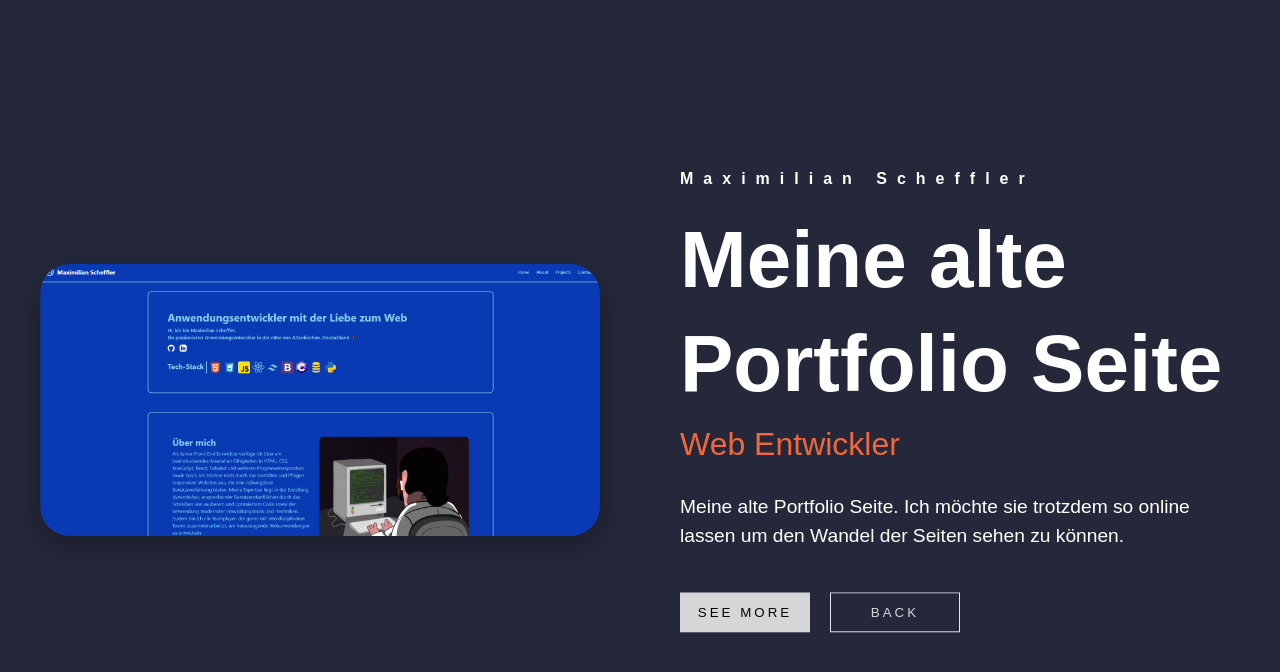
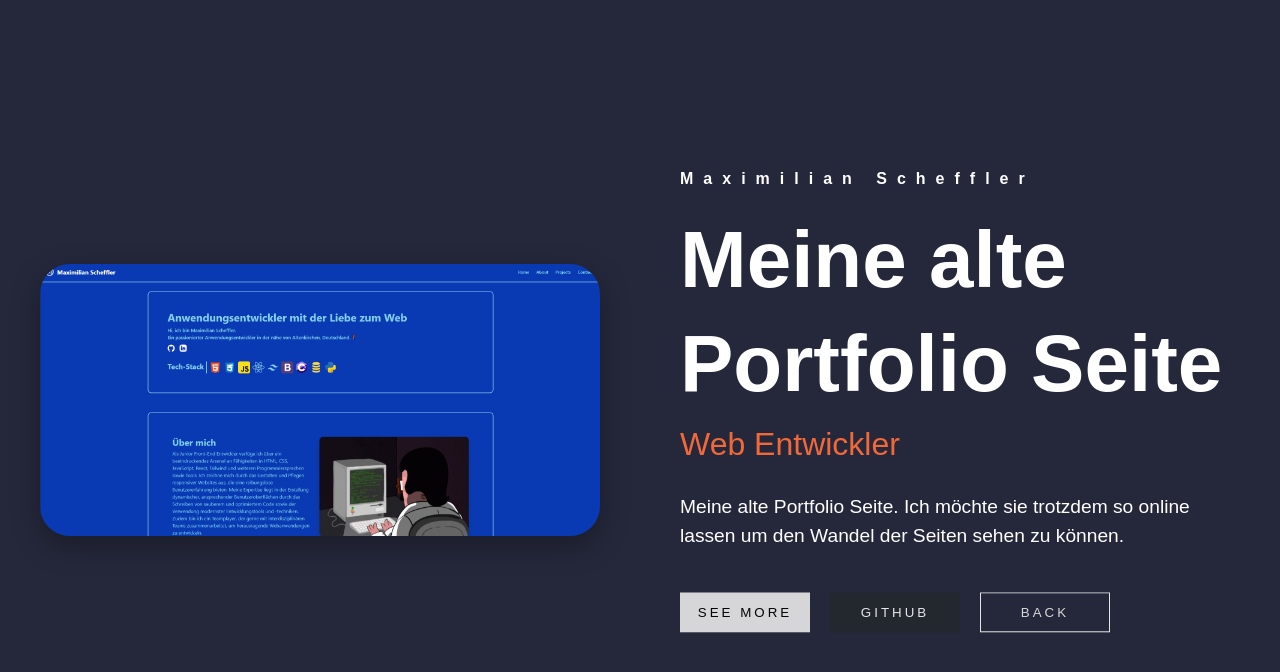
Before and after one commit to JackScheff420/jackscheff420.github.io, a plain HTML site: page index.html in a window 1280 px wide. Both pictures are taken after a click on the element 1199 px from the left and 214 px from the top of the page. Drawn offline with Linux system fonts and the light colour scheme; a web font is replaced by a local one.

Commit message:
update with working buttons and links

```diff
--- /dev/null
+++ b/projects.json
@@ -0,0 +1,64 @@
+{
+  "projects": [
+    {
+      "title": "Meine alte Portfolio Seite",
+      "description": "Meine alte Portfolio Seite. Ich möchte sie trotzdem so online lassen um den Wandel der Seiten sehen zu können.",
+      "websiteUrl": "https://jackscheff420.github.io/portfolio_old/",
+      "githubUrl": "https://github.com/JackScheff420/portfolio_old"
+    },
+    {
+      "title": "Sitzplatzbuchung",
+      "description": "Front-end für eine Simple Sitzplatzbuchung / Design Proof of concept",
+      "websiteUrl": "https://jackscheff420.github.io/sitzplatzbuchung/",
+      "githubUrl": "https://github.com/JackScheff420/sitzplatzbuchung"
+    },
+    {
+      "title": "Yachthafen Buchungssoftware",
+      "description": "Eine Projektarbeit für eine einfache Platzbuchungssoftware für einen Yachthafen",
+      "websiteUrl": null,
+      "githubUrl": "https://github.com/JackScheff420/Yachthafen_Buchung"
+    },
+    {
+      "title": "Artikelverwaltung",
+      "description": "Eine Projektarbeit bei der Benutzer Artikeldaten in und aus einer Datenbank einsehen und verändern können",
+      "websiteUrl": null,
+      "githubUrl": "https://github.com/JackScheff420/DBMS_Projektarbeit"
+    },
+    {
+      "title": "ScheffBlog",
+      "description": "Ein eigener Blog über Videospiele und sonstiges, gemacht mit Jeckyll.",
+      "websiteUrl": "https://jackscheff420.github.io/scheffblog/",
+      "githubUrl": "https://github.com/JackScheff420/scheffblog"
+    },
+    {
+      "title": "Slotmachine",
+      "description": "Ein Webbrowser SlotMachine Spiel mit Progression-Mechaniken.",
+      "websiteUrl": "https://jackscheff420.github.io/SlotMachine/",
+      "githubUrl": "https://github.com/JackScheff420/SlotMachine"
+    },
+    {
+      "title": "Roguelike Path Maker",
+      "description": "Ein Tool zur Erstellung von Roguelike-Leveln mit zufälligen Elementen.",
+      "websiteUrl": "https://jackscheff420.github.io/roguelike-path-maker/",
+      "githubUrl": "https://github.com/JackScheff420/roguelike-path-maker"
+    },
+    {
+      "title": "Decimal Calendar",
+      "description": "Ein Kalender, der das Jahr in ein Dezimalsystem unterteilt. Zusätzlich wird hier die Uhrzeit auch in Dezimal angezeigt.",
+      "websiteUrl": "https://jackscheff420.github.io/decimal-calendar/",
+      "githubUrl": "https://github.com/JackScheff420/decimal-calendar"
+    },
+    {
+      "title": "Project 9",
+      "description": "Beschreibung für Projekt 9.",
+      "websiteUrl": null,
+      "githubUrl": null
+    },
+    {
+      "title": "Project 10",
+      "description": "Beschreibung für Projekt 10.",
+      "websiteUrl": null,
+      "githubUrl": null
+    }
+  ]
+}
--- a/script.js
+++ b/script.js
@@ -9,18 +9,31 @@ document.addEventListener('DOMContentLoaded', function() {
     // Track animation timing for accurate rotation calculation
     let animationStartTime = Date.now();
 
-    const imageData = [
-        { title: "Meine alte Portfolio Seite", description: "Meine alte Portfolio Seite. Ich möchte sie trotzdem so online lassen um den Wandel der Seiten sehen zu können." },
-        { title: "Sitzplatzbuchung", description: "Front-end für eine Simple Sitzplatzbuchung / Design Proof of concept" },
-        { title: "Yachthafen Buchungssoftware", description: "Eine Projektarbeit für eine einfache Platzbuchungssoftware für einen Yachthafen" },
-        { title: "Artikelverwaltung", description: "Eine Projektarbeit bei der Benutzer Artikeldaten in und aus einer Datenbank einsehen und verändern können" },
-        { title: "Project 5", description: "Beschreibung für Projekt 5. Hier kannst du detaillierte Informationen über dieses Projekt hinzufügen, einschließlich der verwendeten Technologien, Herausforderungen und Ergebnisse." },
-        { title: "Project 6", description: "Beschreibung für Projekt 6. Hier kannst du detaillierte Informationen über dieses Projekt hinzufügen, einschließlich der verwendeten Technologien, Herausforderungen und Ergebnisse." },
-        { title: "Project 7", description: "Beschreibung für Projekt 7. Hier kannst du detaillierte Informationen über dieses Projekt hinzufügen, einschließlich der verwendeten Technologien, Herausforderungen und Ergebnisse." },
-        { title: "Project 8", description: "Beschreibung für Projekt 8. Hier kannst du detaillierte Informationen über dieses Projekt hinzufügen, einschließlich der verwendeten Technologien, Herausforderungen und Ergebnisse." },
-        { title: "Project 9", description: "Beschreibung für Projekt 9. Hier kannst du detaillierte Informationen über dieses Projekt hinzufügen, einschließlich der verwendeten Technologien, Herausforderungen und Ergebnisse." },
-        { title: "Project 10", description: "Beschreibung für Projekt 10. Hier kannst du detaillierte Informationen über dieses Projekt hinzufügen, einschließlich der verwendeten Technologien, Herausforderungen und Ergebnisse." }
-    ];
+    // Load project data from JSON file
+    let imageData = [];
+
+    // Fetch project data
+    fetch('projects.json')
+        .then(response => response.json())
+        .then(data => {
+            imageData = data.projects;
+        })
+        .catch(error => {
+            console.error('Error loading project data:', error);
+            // Fallback data if JSON fails to load
+            imageData = [
+                { title: "Meine alte Portfolio Seite", description: "Meine alte Portfolio Seite. Ich möchte sie trotzdem so online lassen um den Wandel der Seiten sehen zu können.", websiteUrl: null, githubUrl: null },
+                { title: "Sitzplatzbuchung", description: "Front-end für eine Simple Sitzplatzbuchung / Design Proof of concept", websiteUrl: null, githubUrl: null },
+                { title: "Yachthafen Buchungssoftware", description: "Eine Projektarbeit für eine einfache Platzbuchungssoftware für einen Yachthafen", websiteUrl: null, githubUrl: null },
+                { title: "Artikelverwaltung", description: "Eine Projektarbeit bei der Benutzer Artikeldaten in und aus einer Datenbank einsehen und verändern können", websiteUrl: null, githubUrl: null },
+                { title: "Project 5", description: "Beschreibung für Projekt 5. Hier kannst du detaillierte Informationen über dieses Projekt hinzufügen, einschließlich der verwendeten Technologien, Herausforderungen und Ergebnisse.", websiteUrl: null, githubUrl: null },
+                { title: "Project 6", description: "Beschreibung für Projekt 6. Hier kannst du detaillierte Informationen über dieses Projekt hinzufügen, einschließlich der verwendeten Technologien, Herausforderungen und Ergebnisse.", websiteUrl: null, githubUrl: null },
+                { title: "Project 7", description: "Beschreibung für Projekt 7. Hier kannst du detaillierte Informationen über dieses Projekt hinzufügen, einschließlich der verwendeten Technologien, Herausforderungen und Ergebnisse.", websiteUrl: null, githubUrl: null },
+                { title: "Project 8", description: "Beschreibung für Projekt 8. Hier kannst du detaillierte Informationen über dieses Projekt hinzufügen, einschließlich der verwendeten Technologien, Herausforderungen und Ergebnisse.", websiteUrl: null, githubUrl: null },
+                { title: "Project 9", description: "Beschreibung für Projekt 9. Hier kannst du detaillierte Informationen über dieses Projekt hinzufügen, einschließlich der verwendeten Technologien, Herausforderungen und Ergebnisse.", websiteUrl: null, githubUrl: null },
+                { title: "Project 10", description: "Beschreibung für Projekt 10. Hier kannst du detaillierte Informationen über dieses Projekt hinzufügen, einschließlich der verwendeten Technologien, Herausforderungen und Ergebnisse.", websiteUrl: null, githubUrl: null }
+            ];
+        });
 
     infoSection.innerHTML = `
                 <div class="infoImage">
@@ -33,6 +46,7 @@ document.addEventListener('DOMContentLoaded', function() {
                     <div class="des"></div>
                     <div class="buttons">
                         <button class="seeMore">SEE MORE</button>
+                        <button class="github">GITHUB</button>
                         <button class="back">BACK</button>
                     </div>
                 </div>
@@ -60,8 +74,23 @@ document.addEventListener('DOMContentLoaded', function() {
     // Event listener for see more button
     const seeMoreButton = infoSection.querySelector('.seeMore');
     seeMoreButton.addEventListener('click', function() {
-        // Hier kannst du eine Funktion hinzufügen, die zu einer detaillierteren Projektseite führt
-        alert('Weiterleitung zur Projektdetailseite...');
+        const currentIndex = parseInt(this.getAttribute('data-current-index'));
+        if (currentIndex !== undefined && imageData[currentIndex] && imageData[currentIndex].websiteUrl) {
+            window.open(imageData[currentIndex].websiteUrl, '_blank');
+        } else {
+            alert('Keine Website-URL verfügbar für dieses Projekt');
+        }
+    });
+
+    // Event listener for GitHub button
+    const githubButton = infoSection.querySelector('.github');
+    githubButton.addEventListener('click', function() {
+        const currentIndex = parseInt(this.getAttribute('data-current-index'));
+        if (currentIndex !== undefined && imageData[currentIndex] && imageData[currentIndex].githubUrl) {
+            window.open(imageData[currentIndex].githubUrl, '_blank');
+        } else {
+            alert('Keine GitHub-URL verfügbar für dieses Projekt');
+        }
     });
 
     // Add click event for each image
@@ -123,9 +152,31 @@ document.addEventListener('DOMContentLoaded', function() {
 
                     // Set the selected image and text
                     const selectedImg = this.querySelector('img').src;
+                    const currentProject = imageData[index];
+
                     infoSection.querySelector('.infoImage img').src = selectedImg;
-                    infoSection.querySelector('.title').textContent = imageData[index].title;
-                    infoSection.querySelector('.des').textContent = imageData[index].description;
+                    infoSection.querySelector('.title').textContent = currentProject.title;
+                    infoSection.querySelector('.des').textContent = currentProject.description;
+
+                    // Set data attributes for button event handlers
+                    const seeMoreBtn = infoSection.querySelector('.seeMore');
+                    const githubBtn = infoSection.querySelector('.github');
+
+                    seeMoreBtn.setAttribute('data-current-index', index);
+                    githubBtn.setAttribute('data-current-index', index);
+
+                    // Show/hide buttons based on URL availability
+                    if (currentProject.websiteUrl) {
+                        seeMoreBtn.style.display = 'block';
+                    } else {
+                        seeMoreBtn.style.display = 'none';
+                    }
+
+                    if (currentProject.githubUrl) {
+                        githubBtn.style.display = 'block';
+                    } else {
+                        githubBtn.style.display = 'none';
+                    }
 
                     // Reset animation for next use
                     infoSection.querySelector('.infoImage img').style.animation = 'none';
--- a/style.css
+++ b/style.css
@@ -170,7 +170,7 @@
 
 .infotext .buttons {
     display: grid;
-    grid-template-columns: repeat(2, 130px);
+    grid-template-columns: repeat(3, 130px);
     grid-template-rows: 40px;
     gap: 20px;
 }
@@ -194,6 +194,16 @@
     background-color: transparent;
     border: 1px solid #fff;
     color: #eee;
+}
+
+.infotext .buttons .github {
+    background-color: #24292e;
+    color: #fff;
+    border: 1px solid #24292e;
+}
+
+.infotext .buttons .github:hover {
+    background-color: #1e2226;
 }
 
 @media screen and (max-width: 1200px) {
@@ -272,4 +282,14 @@
     .infotext .topic {
         font-size: 1.5em;
     }
+
+    .infotext .buttons {
+        grid-template-columns: repeat(2, 120px);
+        grid-template-rows: repeat(2, 40px);
+        justify-content: center;
+    }
+
+    .infotext .buttons .back {
+        grid-column: 1 / -1;
+    }
 }
```
Also changed, not shown: index.html (+5 -5 lines), images/decimalcalendar.png (added), images/roguelike-path-maker.png (added), images/scheffblog.png (added), images/slotmachine.png (added).
